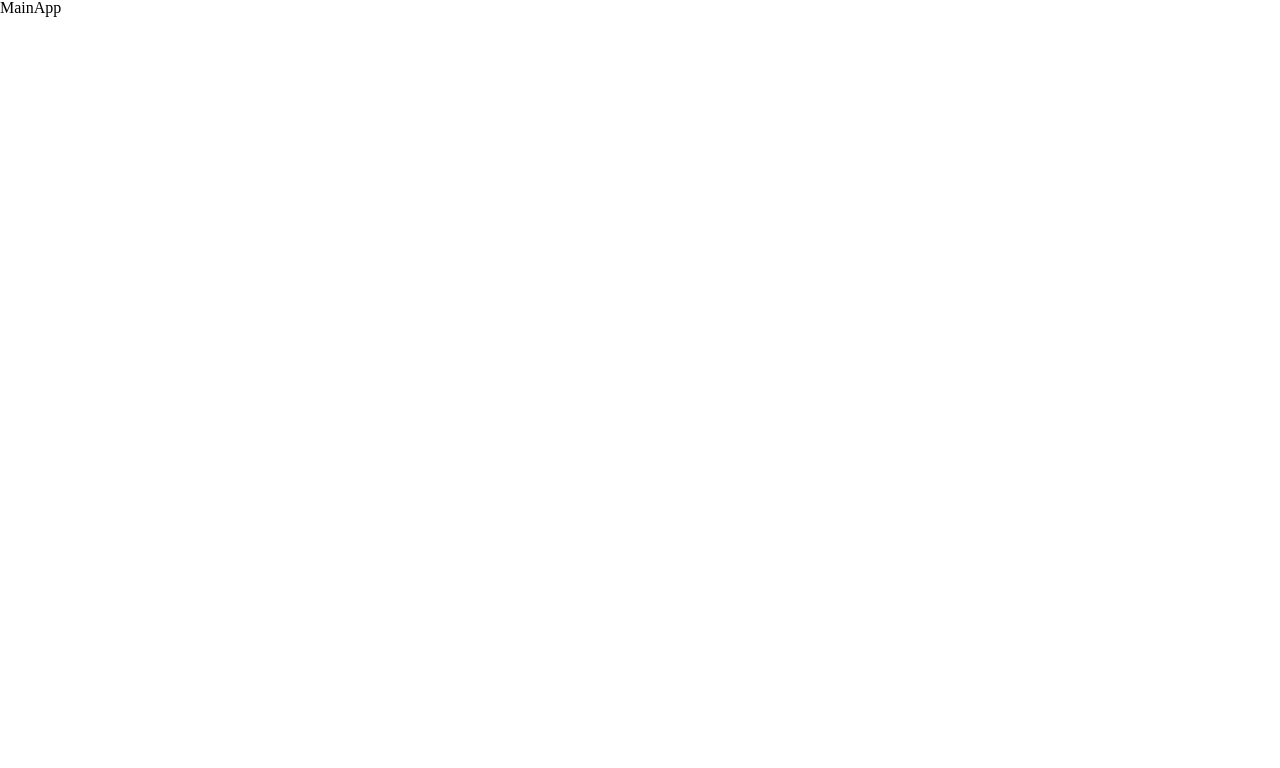
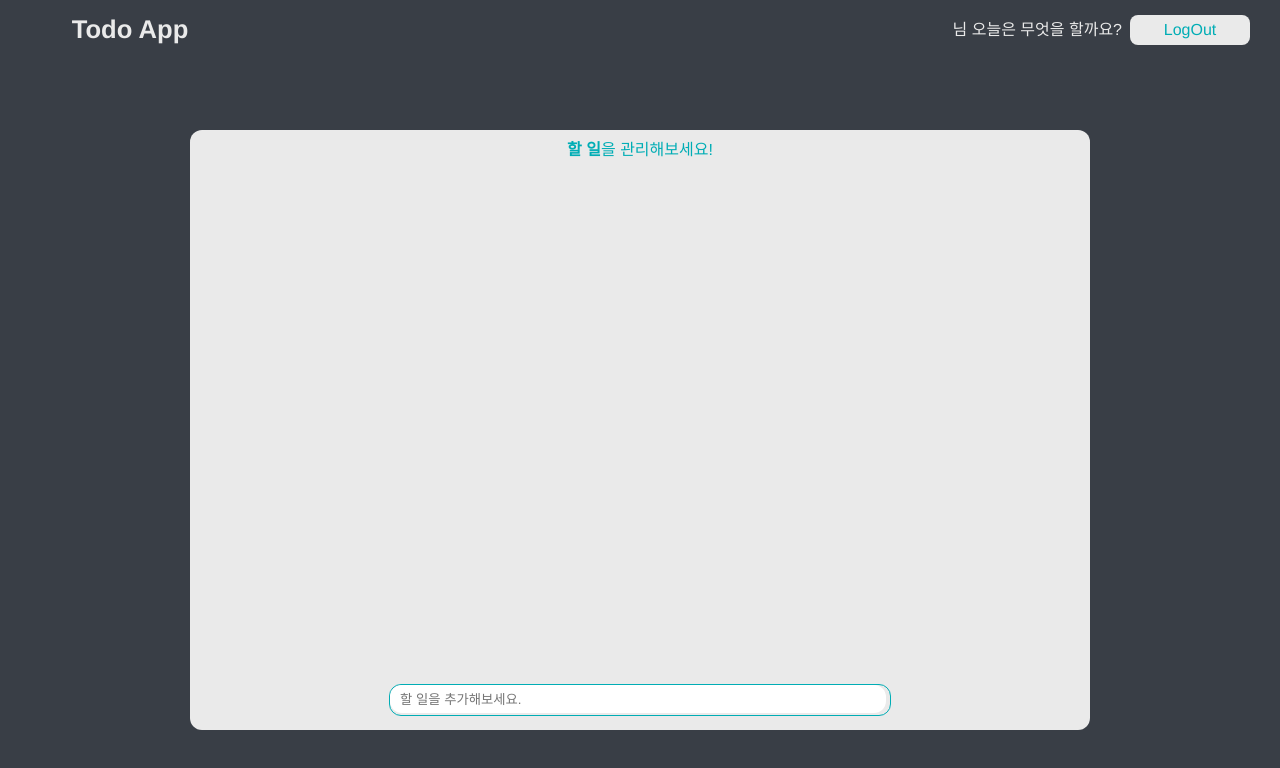
Before and after one commit to sdf5771/wanted-pre-onboarding-challenge-fe-1, a React (Create React App) app: page / in a window 1280 px wide. Shown: the top 768 px of the page. Built offline with nearby package versions, Linux system fonts and the light colour scheme; sample sign-in values are in the browser's storage.

Commit message:
20230105PM1527
create todoapp

20230105PM1527

```diff
--- a/src/components/auth/LoginScreen.tsx
+++ b/src/components/auth/LoginScreen.tsx
@@ -5,7 +5,7 @@ import PublicStyleButton from "../public/PublicStyleButton";
 import { useSelector, useDispatch } from 'react-redux';
 import {RootState} from '../../reducers/reducers';
 import PublicMessageBox from '../../components/public/PublicMessageBox';
-import {setAuthToken} from "../../modules/auth/authValidation";
+import {setAuthToken, setUserInformation} from "../../modules/auth/authValidation";
 
 function LoginScreen(){
     const loginRootRef = useRef<HTMLDivElement>(null);
@@ -42,19 +42,26 @@ function LoginScreen(){
             }).then((data) => {
                 console.log('성공 ', data);
                 if(data.message === '성공적으로 로그인 했습니다'){
-                    setAuthToken(data.token);
+                    let tokenSaveResult = setAuthToken(data.token);
+                    if(tokenSaveResult && tokenSaveResult.success){
+                        if(emailAuthInputRef && emailAuthInputRef.current){
+                            setUserInformation(emailAuthInputRef.current['value']);
 
-                    PublicMessageBox('로그인 되었습니다.');
+                            PublicMessageBox('로그인 되었습니다.');
 
-                    setTimeout(() => {
-                        window.location.href = '/';
-                    }, 400)
+                            setTimeout(() => {
+                                window.location.href = '/';
+                            }, 400)
+                        }
+                    } else {
+                        PublicMessageBox('오류가 발생하였습니다 다시 로그인을 시도해주세요.');
+                    }
                 } else {
                     PublicMessageBox('계정이 가입되어있는지 확인해주세요.');
                 }
             }).catch((error) => {
                 console.error('실패 : ', error);
-                PublicMessageBox('로그인을 하는데 서버와 통신에 문제가 생겼습니다 관리자에게 문의해주세요.');
+                PublicMessageBox('계정이 가입되어있는지 확인해주세요.');
             })
         }
     }
--- /dev/null
+++ b/src/components/route/mainApp/TodoApp.tsx
@@ -0,0 +1,22 @@
+import React, {useState} from 'react';
+import styles from '../../../stylesheets/route/mainApp/TodoApp.module.css';
+
+function TodoApp(){
+    return(
+        <div className={styles.todo_main_root}>
+            <div className={styles.todo_main_title_container}>
+                <span><b>할 일</b>을 관리해보세요!</span>
+            </div>
+            <div className={styles.todo_main_body}>
+
+            </div>
+            <div className={styles.todo_main_create_container}>
+                <div className={styles.todo_main_create_div}>
+                    <input maxLength={30} placeholder="할 일을 추가해보세요."/>
+                </div>
+            </div>
+        </div>
+    );
+}
+
+export default TodoApp;
--- /dev/null
+++ b/src/components/route/mainApp/TopBar.tsx
@@ -0,0 +1,44 @@
+import React, {useEffect, useState} from 'react';
+import styles from '../../../stylesheets/route/mainApp/TopBar.module.css';
+import {getUserInfomation, removeAuthData} from "../../../modules/auth/authValidation";
+import PublicMessageBox from "../../public/PublicMessageBox";
+
+function TopBar(){
+
+    // let userResult = getUserInfomation();
+
+    // if(userResult && userResult.success){
+    //     setUserEmail(userResult['email']);
+    // }
+
+    const onLogOutClickHandler = async (event: React.MouseEvent<HTMLDivElement>) => {
+        let removeResult = await removeAuthData();
+
+        if(removeResult && removeResult.success){
+            PublicMessageBox('로그아웃이 완료되었습니다.');
+
+            setTimeout(() => {
+                window.location.href = '/';
+            }, 300)
+        }
+    }
+
+    return (
+        <div className={styles.top_bar_root}>
+            <div className={styles.top_bar_title_container}>
+                <span>Todo App</span>
+            </div>
+
+            <div className={styles.top_bar_userinfo_container}>
+                <div className={styles.top_bar_user}>
+                    <span> 님 오늘은 무엇을 할까요? </span>
+                </div>
+                <div className={styles.logout_btn} onClick={onLogOutClickHandler}>
+                    <span>LogOut</span>
+                </div>
+            </div>
+        </div>
+    );
+}
+
+export default TopBar;
--- a/src/modules/auth/authValidation.tsx
+++ b/src/modules/auth/authValidation.tsx
@@ -64,8 +64,52 @@ export const setAuthToken = (token: string) => {
     }
 
     if(token){
-        let setLocalStorageResult = localStorage.setItem('token', token);
+        localStorage.setItem('token', token);
+        setAuthTokenResult.success = true;
+    }
 
-        console.log('setLocalStorageResult ', setLocalStorageResult);
+    return setAuthTokenResult;
+}
+
+export const setUserInformation = (email: string) => {
+    let setUserInfoResult = {
+        success: false,
     }
+
+    if(email){
+        localStorage.setItem('email', email);
+        setUserInfoResult.success = true;
+    }
+
+    return setUserInfoResult;
 }
+
+export const getUserInfomation = async () => {
+    let getUserInfoResult = {
+        success: false,
+        email: '',
+        token: '',
+    }
+    let emailResult = await localStorage.getItem('email');
+    let tokenResult = await localStorage.getItem('token');
+
+    if(emailResult && tokenResult){
+        getUserInfoResult.email = emailResult;
+        getUserInfoResult.token = tokenResult;
+        getUserInfoResult.success = true;
+    }
+
+    return getUserInfoResult;
+}
+
+export const removeAuthData = async() => {
+    let removeResult = {
+        success: false,
+    }
+
+    await localStorage.removeItem("email");
+    await localStorage.removeItem("token");
+
+    removeResult.success = true;
+    return removeResult
+}
--- a/src/route/mainApp/MainApp.tsx
+++ b/src/route/mainApp/MainApp.tsx
@@ -1,6 +1,9 @@
 import React, {useEffect} from 'react';
 import TodoScreen from '../todo/TodoScreen';
+import styles from '../../stylesheets/route/mainApp/MainApp.module.css';
 import {getAuthToken} from "../../modules/auth/authValidation";
+import TopBar from '../../components/route/mainApp/TopBar';
+import TodoApp from "../../components/route/mainApp/TodoApp";
 
 function MainApp(){
     const loginAuthCheck = () => {
@@ -16,8 +19,11 @@ function MainApp(){
     }, [])
 
     return (
-        <div>
-            <h1>MainApp</h1>
+        <div className={styles.app_root}>
+            <TopBar />
+            <div className={styles.app_body}>
+                <TodoApp />
+            </div>
         </div>
     );
 }
--- a/src/stylesheets/route/mainApp/MainApp.module.css
+++ b/src/stylesheets/route/mainApp/MainApp.module.css
@@ -0,0 +1,14 @@
+.app_root{
+    display: flex;
+    flex-direction: column;
+    width: 100vw;
+    height: 100vh;
+    background-color: #393E46;
+}
+.app_body{
+    display: flex;
+    justify-content: center;
+    align-items: center;
+    width: 100%;
+    height: calc(100% - 60px);
+}
--- /dev/null
+++ b/src/stylesheets/route/mainApp/TodoApp.module.css
@@ -0,0 +1,52 @@
+.todo_main_root{
+    width: 900px;
+    height: 600px;
+    background-color: #eaeaea;
+    border-radius: 12px;
+}
+.todo_main_title_container{
+    display: flex;
+    justify-content: center;
+    align-items: center;
+    padding: 0 20px;
+    width: calc(100% - 40px);
+    height: 40px;
+}
+.todo_main_title_container > span{
+    font-family: helvetica, arial;
+    color: #00ADB5;
+    font-weight: 500;
+}
+.todo_main_title_container > span > b{
+    font-weight: bold;
+}
+.todo_main_body{
+    display: flex;
+    flex-direction: column;
+    padding: 0 30px;
+    width: calc(100% - 60px);
+    height: calc(100% - 40px - 60px);
+    overflow-x: hidden;
+    overflow-y: auto;
+}
+.todo_main_create_container{
+    display: flex;
+    justify-content: center;
+    align-items: center;
+    width: 100%;
+    height: 60px;
+}
+.todo_main_create_div{
+    width: 500px;
+    height: 30px;
+    border-radius: 12px;
+    border: 1px solid #00ADB5;
+}
+.todo_main_create_div > input {
+    padding: 0 10px;
+    width: calc(100% - 4px - 20px);
+    height: calc(100% - 2px);
+    border: 0;
+    outline: none;
+    border-radius: 12px;
+}
--- /dev/null
+++ b/src/stylesheets/route/mainApp/TopBar.module.css
@@ -0,0 +1,60 @@
+.top_bar_root{
+    display: flex;
+    flex-direction: row;
+    justify-content: space-between;
+    padding: 0 30px;
+    width: calc(100% - 60px);
+    height: 60px;
+}
+.top_bar_title_container{
+    display: flex;
+    justify-content: center;
+    align-items: center;
+    width: 200px;
+    cursor: pointer;
+}
+.top_bar_title_container > span{
+    font-family: helvetica, arial;
+    font-size: 1.6rem;
+    font-weight: bold;
+    color: #eaeaea;
+}
+.top_bar_userinfo_container{
+    display: flex;
+    flex-direction: row;
+    justify-content: center;
+    align-items: center;
+    gap: 8px;
+}
+.top_bar_user{
+    width: fit-content;
+    height: 30px;
+    display: flex;
+    justify-content: center;
+    align-items: center;
+}
+.top_bar_user > span{
+    font-family: helvetica, arial;
+    font-size: 1rem;
+    color: #eaeaea;
+}
+
+.logout_btn{
+    display: flex;
+    justify-content: center;
+    align-items: center;
+    width: 120px;
+    height: 30px;
+    cursor: pointer;
+    background-color: #eaeaea;
+    border-radius: 8px;
+    transition: background-color 0.4s ease;
+}
+.logout_btn:hover{
+    background-color: #EAE0DA;
+}
+.logout_btn > span {
+    font-family: helvetica, arial;
+    color: #00ADB5;
+    font-weight: 500;
+}
```
